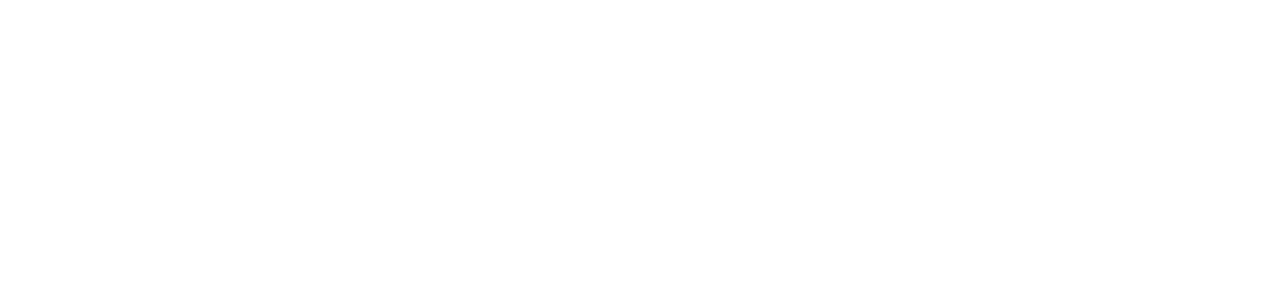
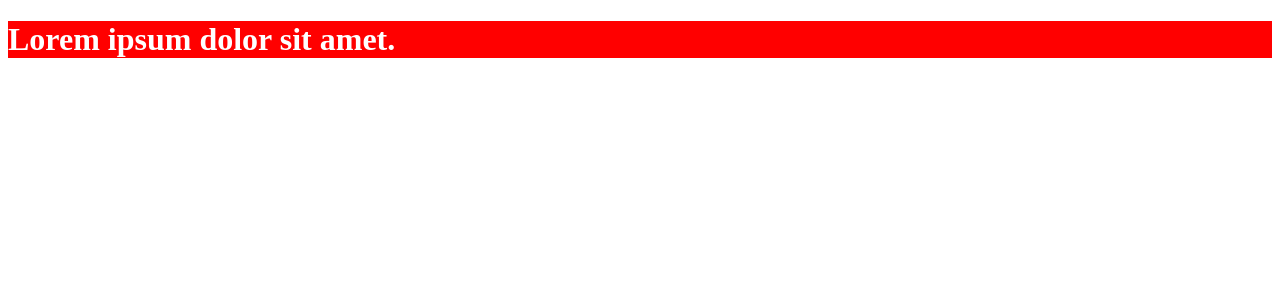
Before and after one commit to kwangsikkim/react20231031, a React (Create React App) app: page / in a window 1280 px wide. Shown: the top 300 px of the page. Built offline with nearby package versions, Linux system fonts and the light colour scheme.

Commit message:
보통의 css 파일 사용하기 연습

```diff
--- a/src/App.js
+++ b/src/App.js
@@ -1,8 +1,9 @@
+import { MyText } from "./components/MyText";
 
 function App() {
   return (
     <div>
-
+      <MyText />
     </div>
   );
 }
--- /dev/null
+++ b/src/components/MyText.js
@@ -0,0 +1,12 @@
+import "../style/myStyle.css";
+
+export function MyText() {
+  return (
+    <div>
+      {/* red 배경색, white 글자색
+          src/style/myStyle.css 파일 생성
+          MyText.js에서 myStyle.css import 하기*/}
+      <h1 className="error">Lorem ipsum dolor sit amet.</h1>
+    </div>
+  );
+}
--- /dev/null
+++ b/src/style/myStyle.css
@@ -0,0 +1,4 @@
+.error {
+    background-color: red;
+    color: white;
+}
```
